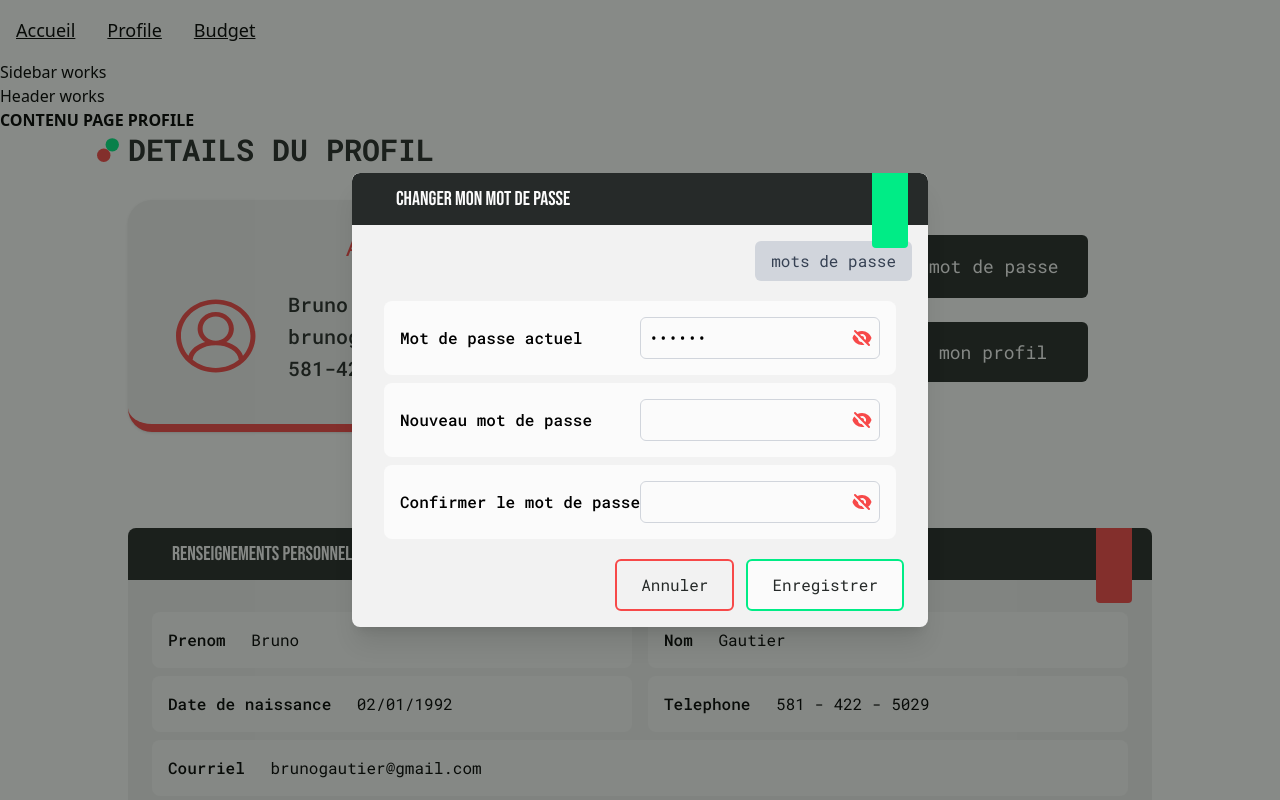
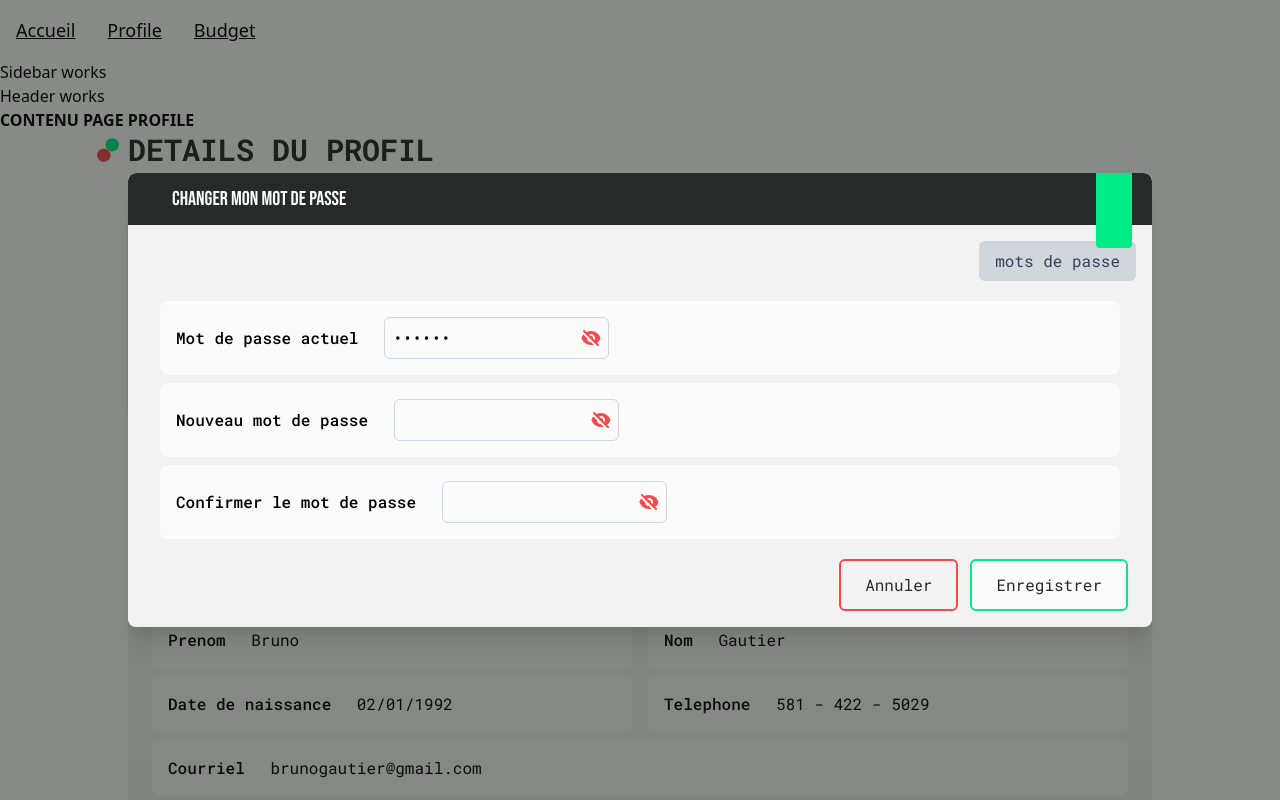
Before and after one commit to Big-pun/projet-synthese, a Vue app: page /espace-client/profil in a window 1280 px wide. Both pictures are taken after a click on the button "Changer mon mot de passe". Shown: the top 800 px of the page. Built offline with nearby package versions, Linux system fonts and the light colour scheme.

Commit message:
Tweak grid

```diff
--- a/src/components/general/Modal.vue
+++ b/src/components/general/Modal.vue
@@ -66,7 +66,7 @@ function getFieldType(field) {
 // Changer le grid si c'est les personnalInfos, sur mobile, garder le grid-cols-1
 function getGridPersonnalInfo(modalType) {
   if (modalType === 'personnalInfo' && window.innerWidth > 768) {
-    return 'grid grid-cols-2';
+    return 'grid md:grid-cols-2 grid-cols-1';
   }
   return 'grid grid-cols-1';
 }
@@ -87,7 +87,7 @@ function toggleAllPasswordsVisibility() {
 <template>
   <div v-if="isOpen"
        class="fixed inset-0 bg-black/50 flex items-center justify-center z-50 font-roboto">
-    <div class="bg-light-gray max-h-screen overflow-y-auto  max-w-screen-xl rounded-lg shadow-xl mx-4 transition-all duration-200">
+    <div class="bg-light-gray max-h-screen overflow-y-auto  max-w-screen-lg w-full rounded-lg shadow-xl mx-4 transition-all duration-200">
       <!-- En-tête du modal avec style cohérent -->
       <div class="flex items-center justify-between p-3 rounded-t-lg bg-gray relative">
         <h3 class="text-white ml-8">{{ title }}</h3>
@@ -110,10 +110,10 @@ function toggleAllPasswordsVisibility() {
       </div>
 
       <!-- Corps du formulaire -->
-      <div :class="getGridPersonnalInfo(modalType)" class="px-6">
+      <div :class="getGridPersonnalInfo(modalType)" class="px-6 w-full">
         <div v-for="field in formFields" :key="field.key" class="py-1 px-2" >
-          <div class="rounded-lg bg-white p-4 grid grid-cols-2 items-center ">
-            <label class="block font-medium">{{ field.label }}</label>
+          <div class="rounded-lg bg-white p-4 flex items-center">
+            <label class="block font-medium responsive-margin">{{ field.label }}</label>
             <div class="relative">
               <input
                 v-model="localFormData[field.key]"
```
